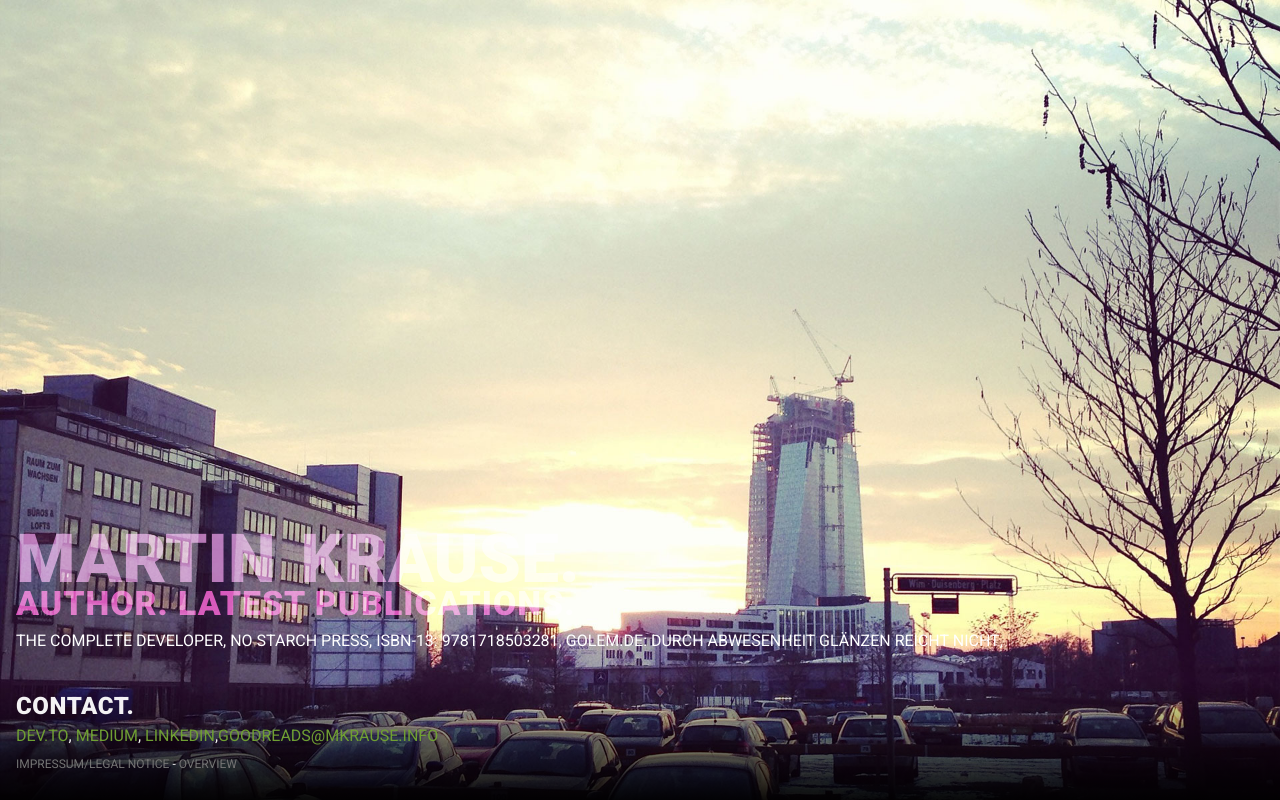
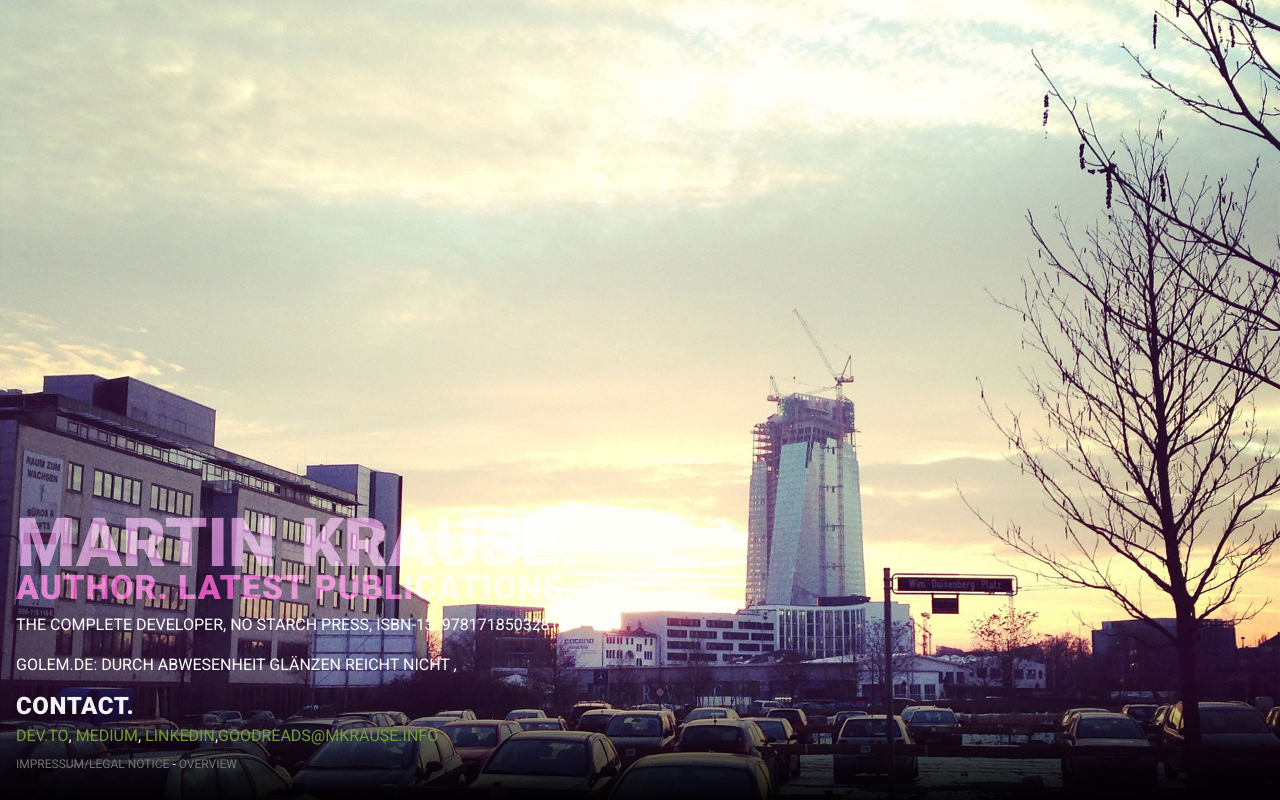
Before and after one commit to martinkr/martinkr.github.com, a website: page publications.html in a window 1280 px wide. Drawn offline with Linux system fonts and the light colour scheme.

Commit message:
Update layout.css

```diff
--- a/styles/source/layout.css
+++ b/styles/source/layout.css
@@ -56,7 +56,7 @@ li:last-child::after {
 }
 
 .list-publications li {
-  diplay: block;
+  display: block;
   margin: 0em 0 1.5em 0;
 }
 .list-publications li::after {
```
